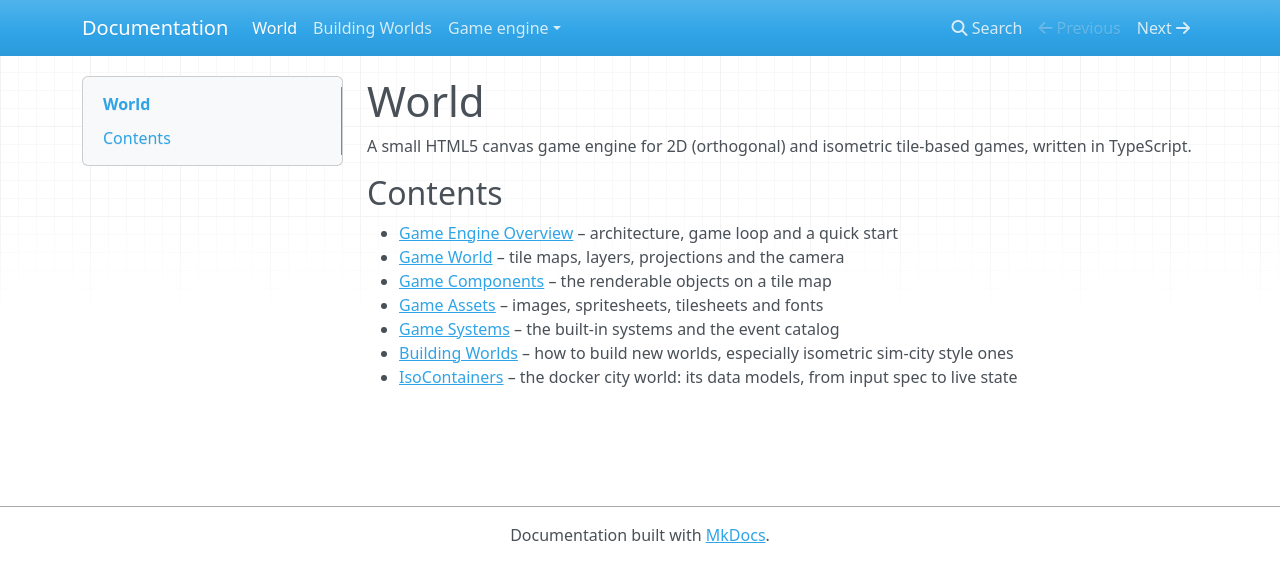
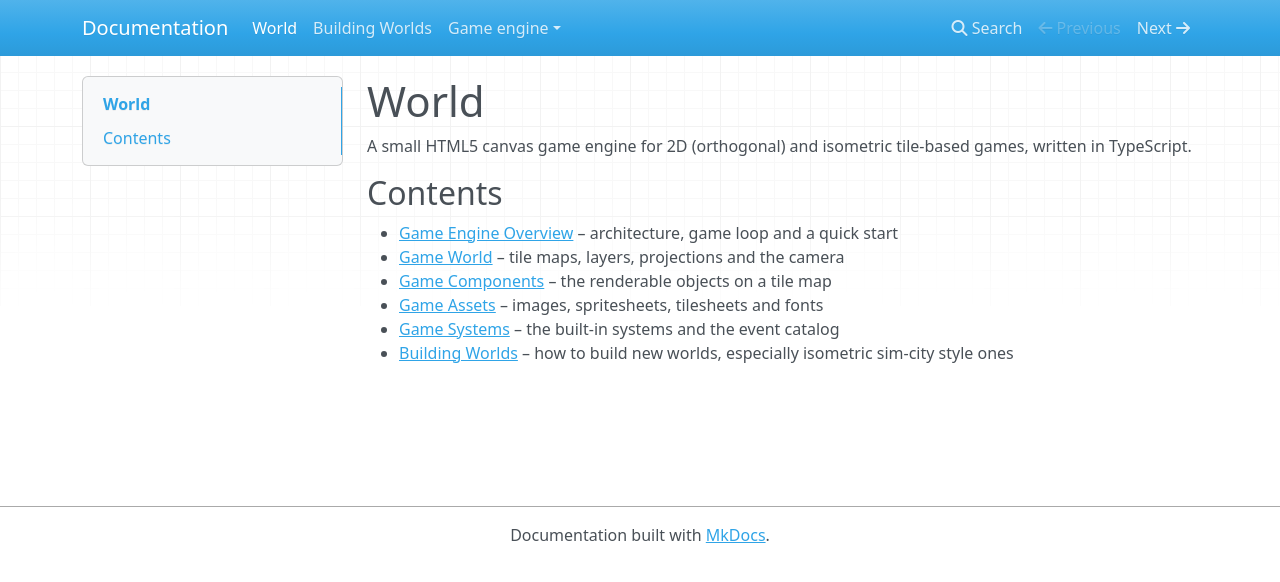
Before and after one commit to fm-labs/hieronymus.js, an MkDocs documentation site: the page built from docs/index.md, in a window 1280 px wide. Shown: the top 582 px of the page. Built offline with MkDocs 1.6.1, drawn with Linux system fonts in a browser that asks for light colours; nearby versions of some CDN libraries.

Commit message:
updated docs

```diff
--- a/docs/index.md
+++ b/docs/index.md
@@ -10,4 +10,3 @@ A small HTML5 canvas game engine for 2D (orthogonal) and isometric tile-based ga
 - [Game Assets](game-engine/game-assets.md) – images, spritesheets, tilesheets and fonts
 - [Game Systems](game-engine/game-systems/index.md) – the built-in systems and the event catalog
 - [Building Worlds](building-worlds.md) – how to build new worlds, especially isometric sim-city style ones
-- [IsoContainers](isocontainers.md) – the docker city world: its data models, from input spec to live state
```
